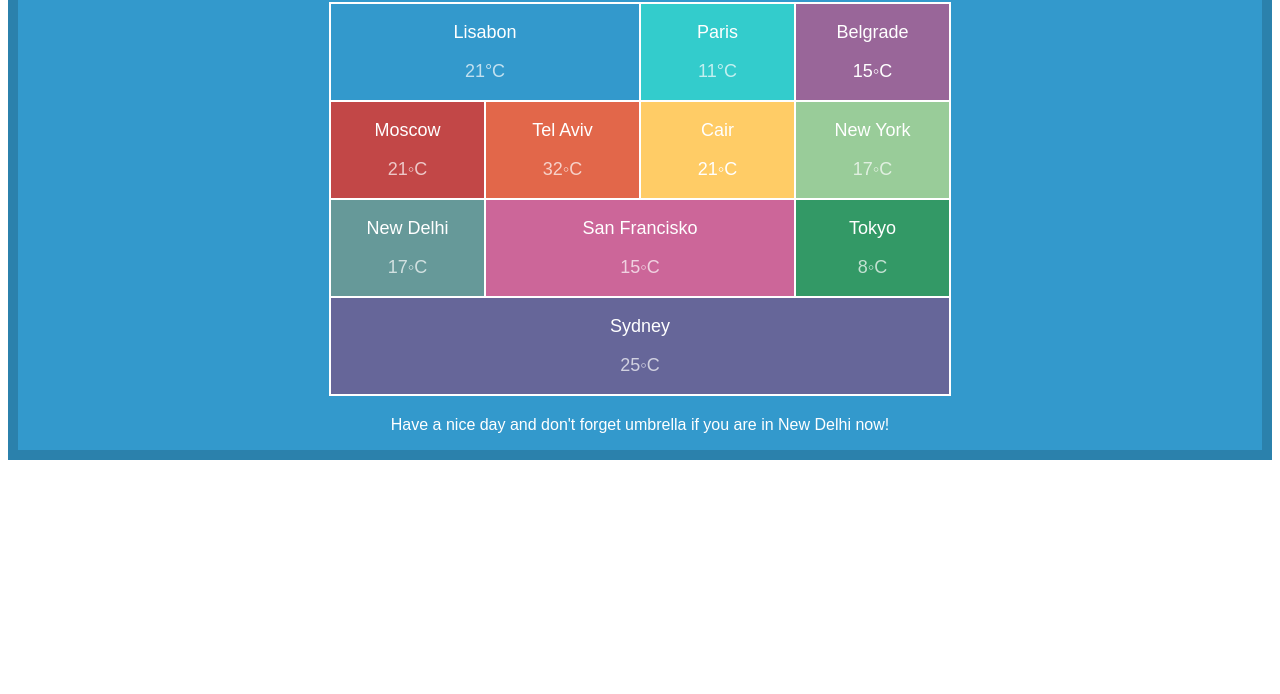
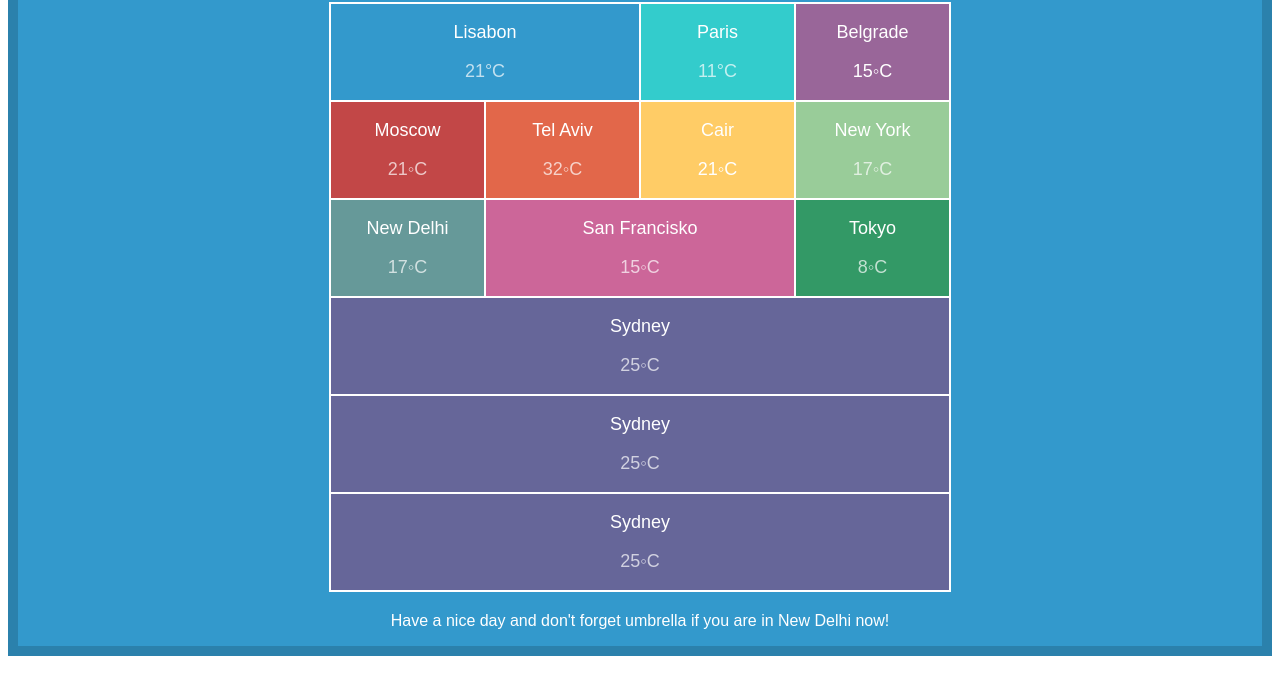
Before and after one commit to al-horkina/weather-forecast, a plain HTML site: page index.html in a window 1280 px wide. Shown: the part 96-790 px from the top of the page. Drawn offline with Linux system fonts and the light colour scheme; some icons are missing.

Commit message:
new lists

```diff
--- a/index.html
+++ b/index.html
@@ -58,6 +58,14 @@
                 <p>Sydney</p>
                 <p class="temp">25◦C <i class="wi wi-night-partly-cloudy"></i></p>
             </li>
+            <li class="more-violet">
+                <p>Sydney</p>
+                <p class="temp">25◦C <i class="wi wi-night-partly-cloudy"></i></p>
+            </li>
+            <li class="more-violet">
+                <p>Sydney</p>
+                <p class="temp">25◦C <i class="wi wi-night-partly-cloudy"></i></p>
+            </li>
 
 
         </ul>
```
Also changed, not shown: 1 other file.
